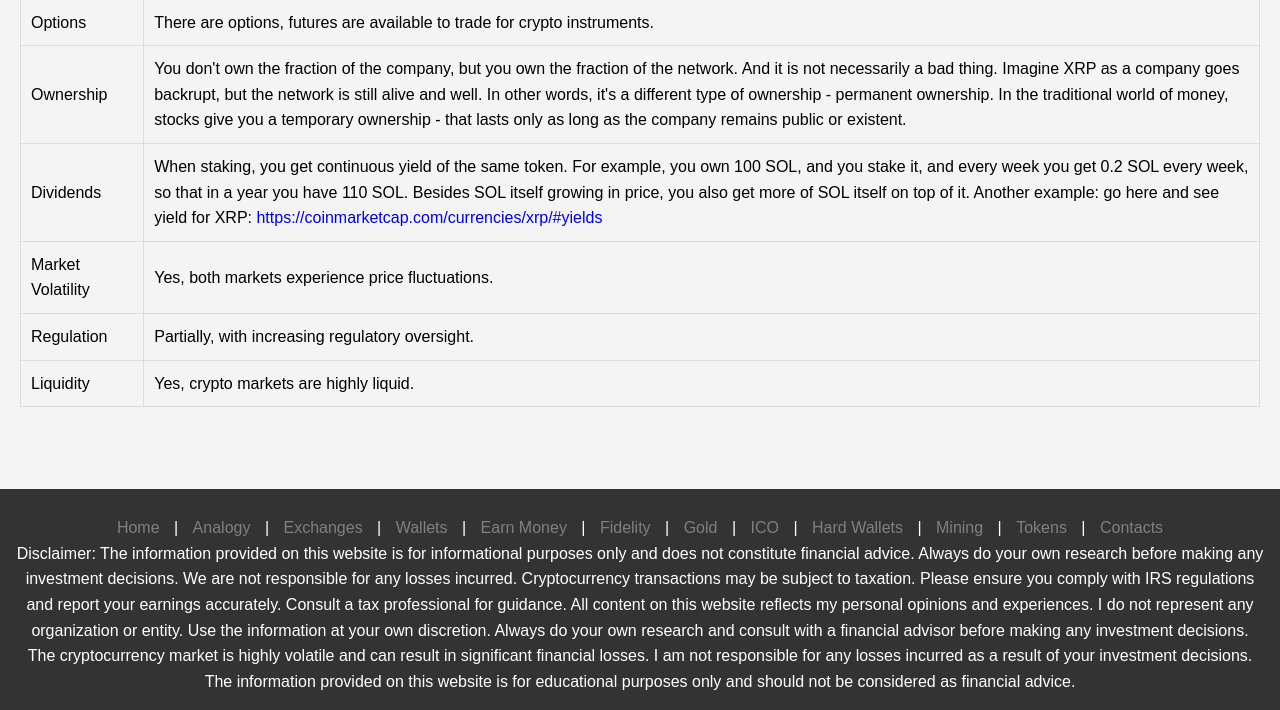
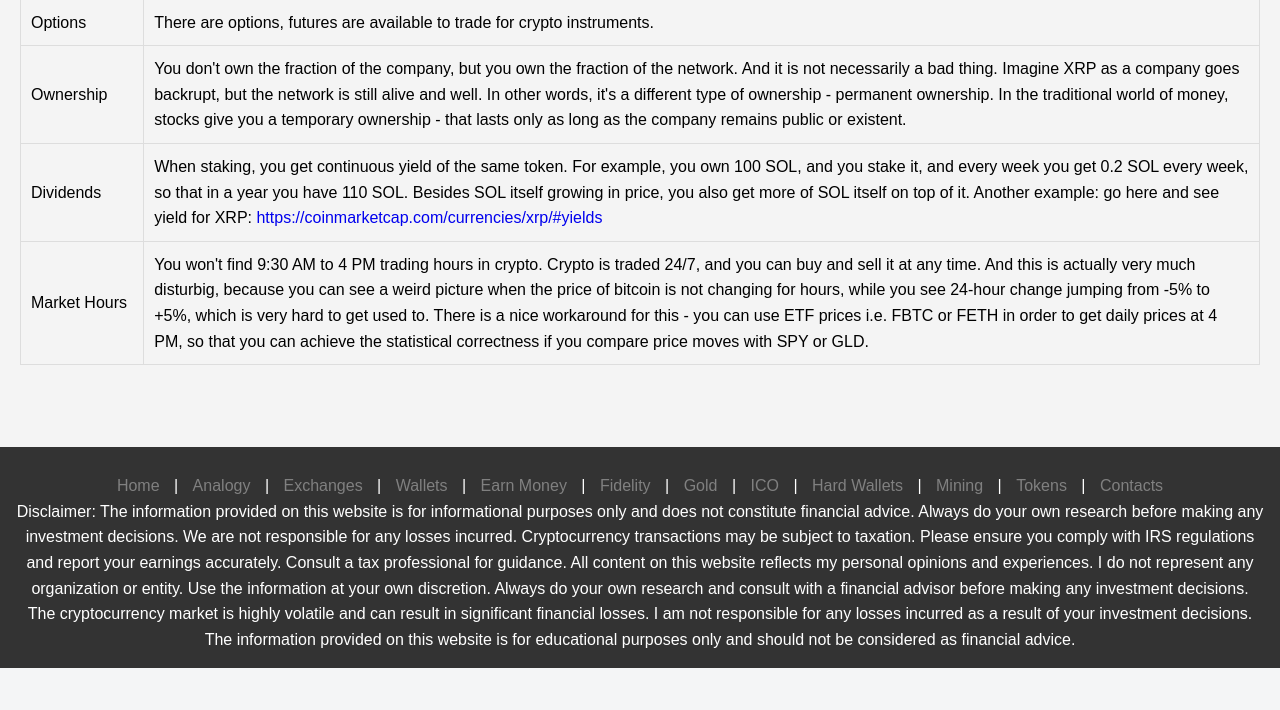
Before and after one commit to BusyStas/stasclub, a Flask app: page /analogy in a window 1280 px wide. Shown: the part 4388-5098 px from the top of the page. After the commit the page ends 5056 px from the top, so only its background shows below. Run offline with Flask 3, Linux system fonts and the light colour scheme.

Commit message:
analogy and coinbase referraql code

```diff
--- a/templates/analogy.html
+++ b/templates/analogy.html
@@ -310,9 +310,21 @@
                             </td>
                         </tr>
                         <tr class="analogy-tr">
-                            <td class="analogy-td">Market Volatility</td>
-                            <td class="analogy-td">Yes, both markets experience price fluctuations.</td>
+                            <td class="analogy-td">Market Hours</td>
+                            <td class="analogy-td">You won't find 9:30 AM to 4 PM trading hours in crypto.
+                                Crypto is traded 24/7, and you can buy and sell it at any time.
+                                And this is actually very much disturbig,
+                                    because you can see a weird picture when the price of bitcoin is not changing for hours,
+                                        while you see 24-hour change jumping from -5% to +5%,
+                                            which is very hard to get used to.
+
+                                There is a nice workaround for this -
+                                    you can use ETF prices i.e. FBTC or FETH in order to get daily prices at 4 PM,
+                                        so that you can achieve the statistical correctness if you compare price moves with SPY or GLD.
+
+                            </td>
                         </tr>
+                        <!--
                         <tr class="analogy-tr">
                             <td class="analogy-td">Regulation</td>
                             <td class="analogy-td">Partially, with increasing regulatory oversight.</td>
@@ -321,6 +333,7 @@
                             <td class="analogy-td">Liquidity</td>
                             <td class="analogy-td">Yes, crypto markets are highly liquid.</td>
                         </tr>
+                        -->
                     </tbody>
                 </table>
             </section>
--- a/templates/index.html
+++ b/templates/index.html
@@ -90,6 +90,8 @@
                 <p>
                     Discover the reasons behind investing in cryptocurrency and how it can transform your financial future.
                     Learn the basics, explore opportunities, and understand the risks involved in this revolutionary market.
+
+                    Typically, you start with a crypto exchange, then you create a wallet, and then you can earn money with DePIN projects.
                 </p>
             </div>
         </div>
--- a/templates/wallets.html
+++ b/templates/wallets.html
@@ -114,8 +114,8 @@
                     </ul>
                 </p>
                 <div class="referral-box">
-                    <a href="https://coinbase.com/ref/" class="referral-code" target="_blank">no code</a>
-                    <button class="copy-btn" onclick="copyToClipboard('no code')">Copy</button>
+                    <a href="https://www.coinbase.com/join/XBSMMKW" class="referral-code" target="_blank">XBSMMKW</a>
+                    <button class="copy-btn" onclick="copyToClipboard('https://www.coinbase.com/join/XBSMMKW')">Copy</button>
                 </div>
             </div>
         </div>
```
